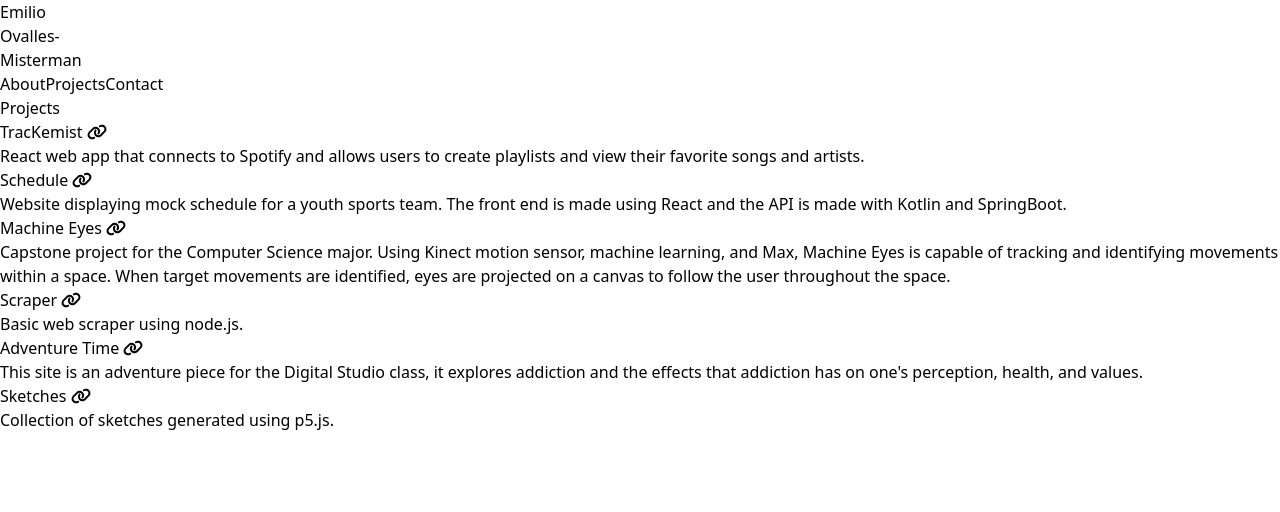
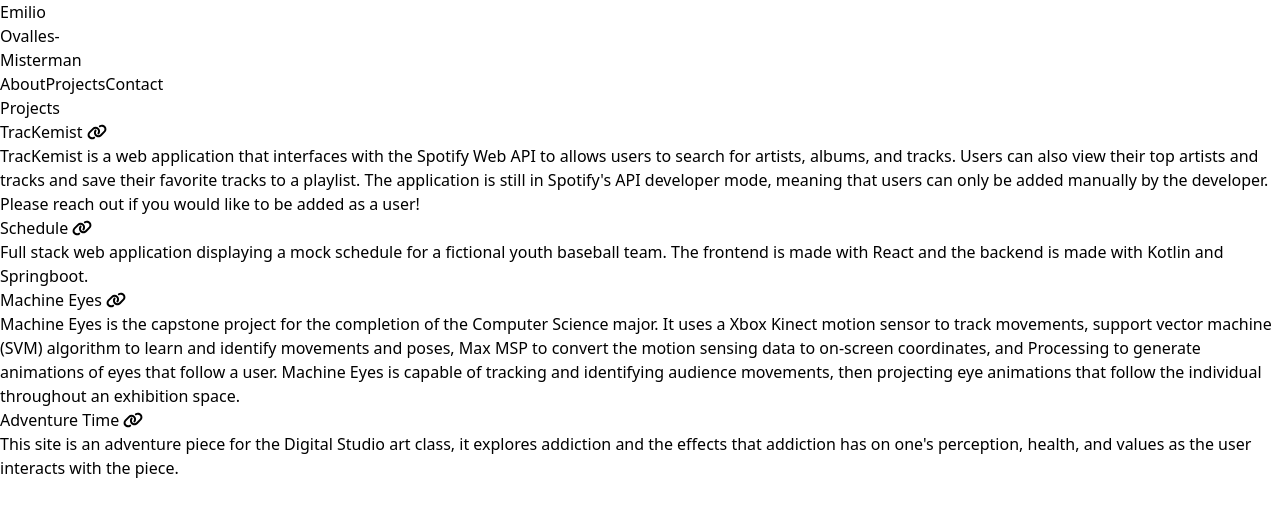
Before and after one commit to eomisterman/portfolio, a React (Vite) app: page /projects in a window 1280 px wide. Shown: the top 512 px of the page. Built offline with nearby package versions, Linux system fonts and the light colour scheme.

Commit message:
Removed projects Updated descriptions for projects

```diff
--- a/src/components/Projects.jsx
+++ b/src/components/Projects.jsx
@@ -14,8 +14,7 @@
             TracKemist {<FontAwesomeIcon icon={faLink} />}
           </a>
           <p>
-            React web app that connects to Spotify and allows users to create
-            playlists and view their favorite songs and artists.
+            TracKemist is a web application that interfaces with the Spotify Web API to allows users to search for artists, albums, and tracks. Users can also view their top artists and tracks and save their favorite tracks to a playlist. The application is still in Spotify&apos;s API developer mode, meaning that users can only be added manually by the developer. Please reach out if you would like to be added as a user!
           </p>
         </div>
         <div className="mb-16">
@@ -26,9 +25,7 @@
             Schedule {<FontAwesomeIcon icon={faLink} />}
           </a>
           <p>
-            Website displaying mock schedule for a youth sports team. The front
-            end is made using React and the API is made with Kotlin and
-            SpringBoot.
+            Full stack web application displaying a mock schedule for a fictional youth baseball team. The frontend is made with React and the backend is made with Kotlin and Springboot.
           </p>
         </div>
         <div className="mb-16">
@@ -39,21 +36,8 @@
             Machine Eyes {<FontAwesomeIcon icon={faLink} />}
           </a>
           <p>
-            Capstone project for the Computer Science major. Using Kinect motion
-            sensor, machine learning, and Max, Machine Eyes is capable of
-            tracking and identifying movements within a space. When target
-            movements are identified, eyes are projected on a canvas to follow
-            the user throughout the space.
+            Machine Eyes is the capstone project for the completion of the Computer Science major. It uses a Xbox Kinect motion sensor to track movements, support vector machine (SVM) algorithm to learn and identify movements and poses, Max MSP to convert the motion sensing data to on-screen coordinates, and Processing to generate animations of eyes that follow a user. Machine Eyes is capable of tracking and identifying audience movements, then projecting eye animations that follow the individual throughout an exhibition space.
           </p>
-        </div>
-        <div className="mb-16">
-          <a
-            href="https://github.com/eomisterman/scraper"
-            className="text-xl font-light mb-1 hover:text-amber-100"
-          >
-            Scraper {<FontAwesomeIcon icon={faLink} />}
-          </a>
-          <p>Basic web scraper using node.js.</p>
         </div>
         <div className="mb-16">
           <a
@@ -63,19 +47,10 @@
             Adventure Time {<FontAwesomeIcon icon={faLink} />}
           </a>
           <p>
-            {`This site is an adventure piece for the Digital Studio class, it
-            explores addiction and the effects that addiction has on one's
-            perception, health, and values.`}
+            This site is an adventure piece for the Digital Studio art class, it
+            explores addiction and the effects that addiction has on one&apos;s
+            perception, health, and values as the user interacts with the piece.
           </p>
-        </div>
-        <div className="mb-16">
-          <a
-            href="https://github.com/eomisterman/domestika"
-            className="text-xl font-light mb-1 hover:text-amber-100"
-          >
-            Sketches {<FontAwesomeIcon icon={faLink} />}
-          </a>
-          <p>Collection of sketches generated using p5.js.</p>
         </div>
         {/* Add more projects here! */}
       </section>
```
